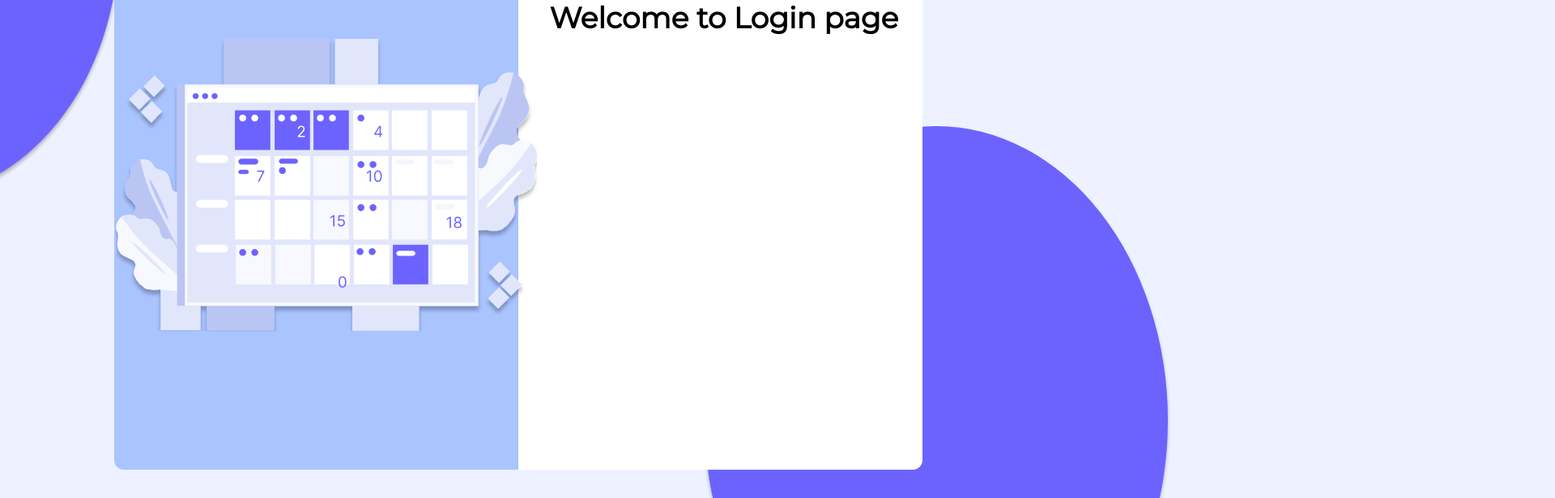
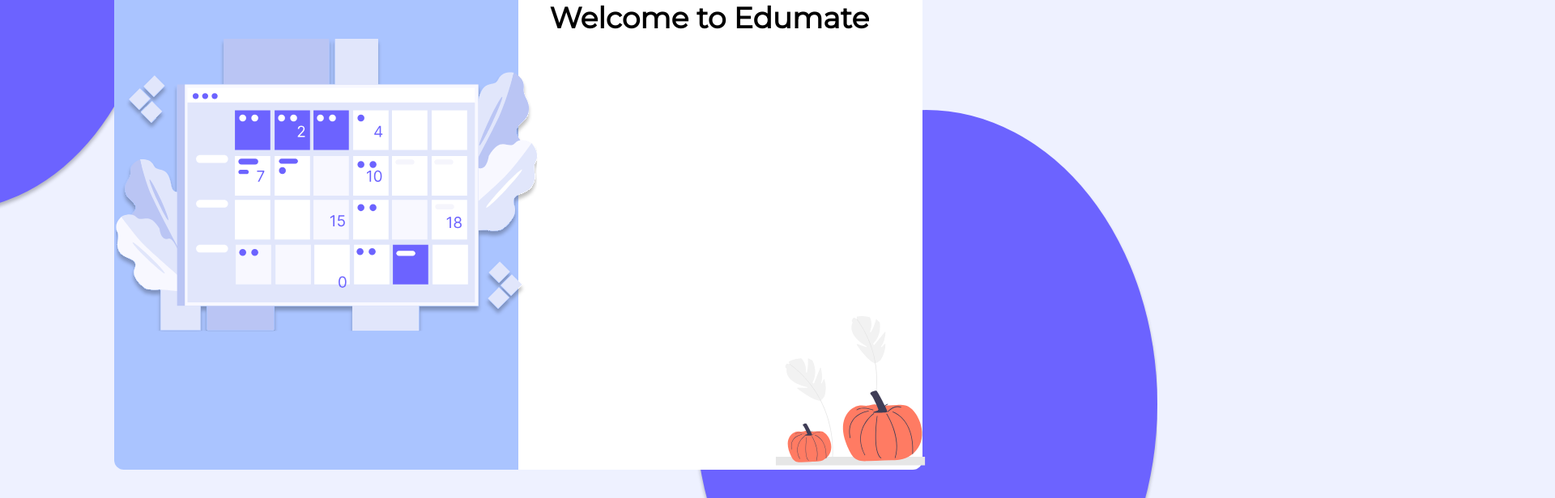
Before and after one commit to tushar-glitch/Edumate, a React (Create React App) app: page / in a window 1280 px wide. Shown: the part 160-776 px from the top of the page at 81% size, 1920 px wide, since content can reach past the window. Built offline with nearby package versions, Linux system fonts and the light colour scheme.

Commit message:
Improved styling

```diff
--- a/src/components/Background/Background.css
+++ b/src/components/Background/Background.css
@@ -8,23 +8,23 @@
 }
 .circle1 {
   display: block;
-  border-radius: 50%;
+  border-radius: 70%;
   width: 40vw;
   height: 80.66vh;
   position: absolute;
-  top: -30vh;
-  left: -45.6vh;
+  top: -28vh;
+  left: -25vw;
   background-color: #6c63ff;
   box-shadow: 0px 4px 4px rgba(0, 0, 0, 0.25);
 }
 .circle2 {
   display: block;
-  border-radius: 50%;
+  border-radius: 80%;
   width: 44.65vw;
   height: 91vh;
   position: absolute;
-  top: 39.5vh;
-  left: 68vw;
+  top: 37vh;
+  left: 67vw;
   background-color: #6c63ff;
   box-shadow: 0px 4px 4px rgba(0, 0, 0, 0.25);
 }
@@ -41,6 +41,7 @@
 }
 
 .panel2 {
+  /* z-index: 1; */
   position: absolute;
   left: 50vw;
   top:9.2vh;
@@ -78,7 +79,7 @@
 }
 #pumpkin {
   position: absolute;
-  left: 145vw;
+  left: 67vw;
   top: 66vh;
   width: 30vw;
   height: 26vh;
--- a/src/components/InputPwd/Password.jsx
+++ b/src/components/InputPwd/Password.jsx
@@ -6,7 +6,7 @@
   return (
     <>
       <Background />
-      <h1 className="BgHead">Welcome to Login page </h1>
+      <h1 className="BgHead">Welcome to Edumate</h1>
       <InPwdImg />
     </>
   );
--- a/src/components/LogIN/LogIn.jsx
+++ b/src/components/LogIN/LogIn.jsx
@@ -7,7 +7,7 @@
     <>
       <loginImg />
       <Background />
-      <h1 className="BgHead">Welcome to Login page </h1>
+      <h1 className="BgHead">Welcome to Edumate</h1>
     </>
   );
 }
```
